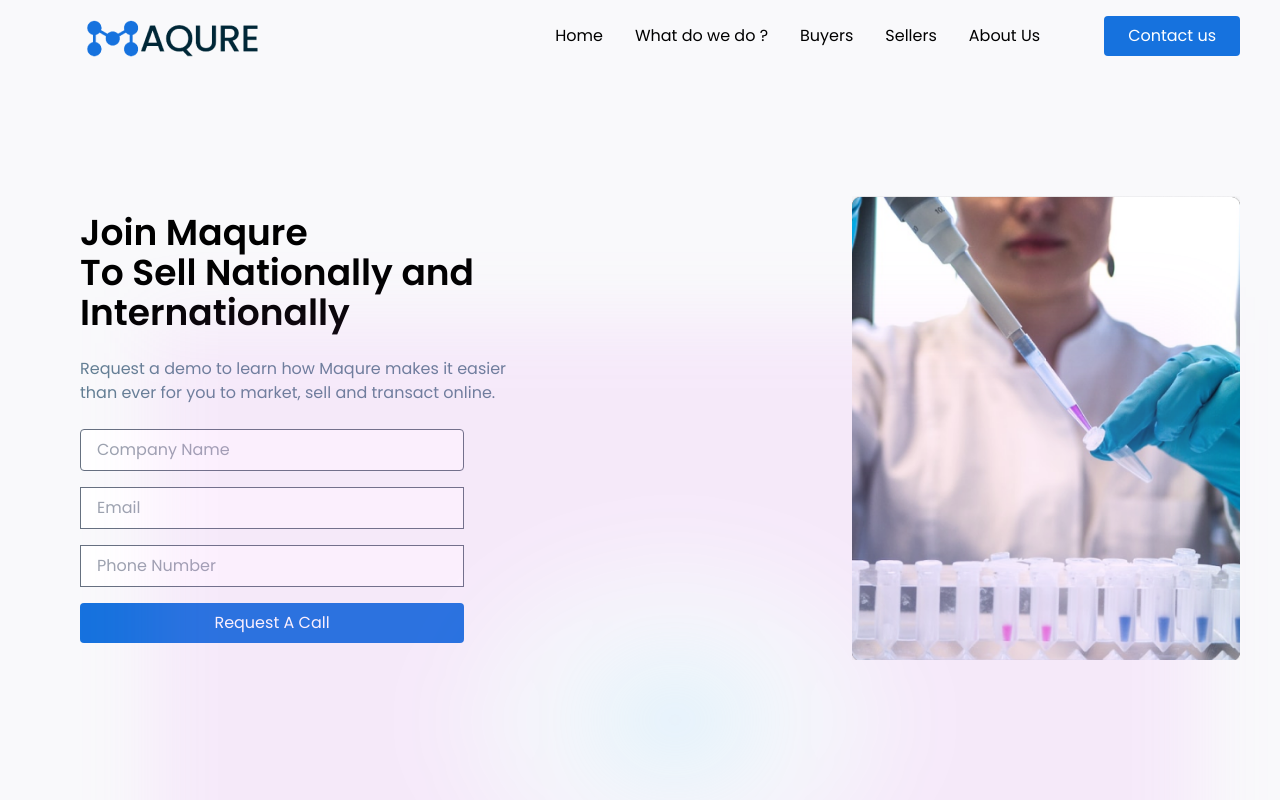
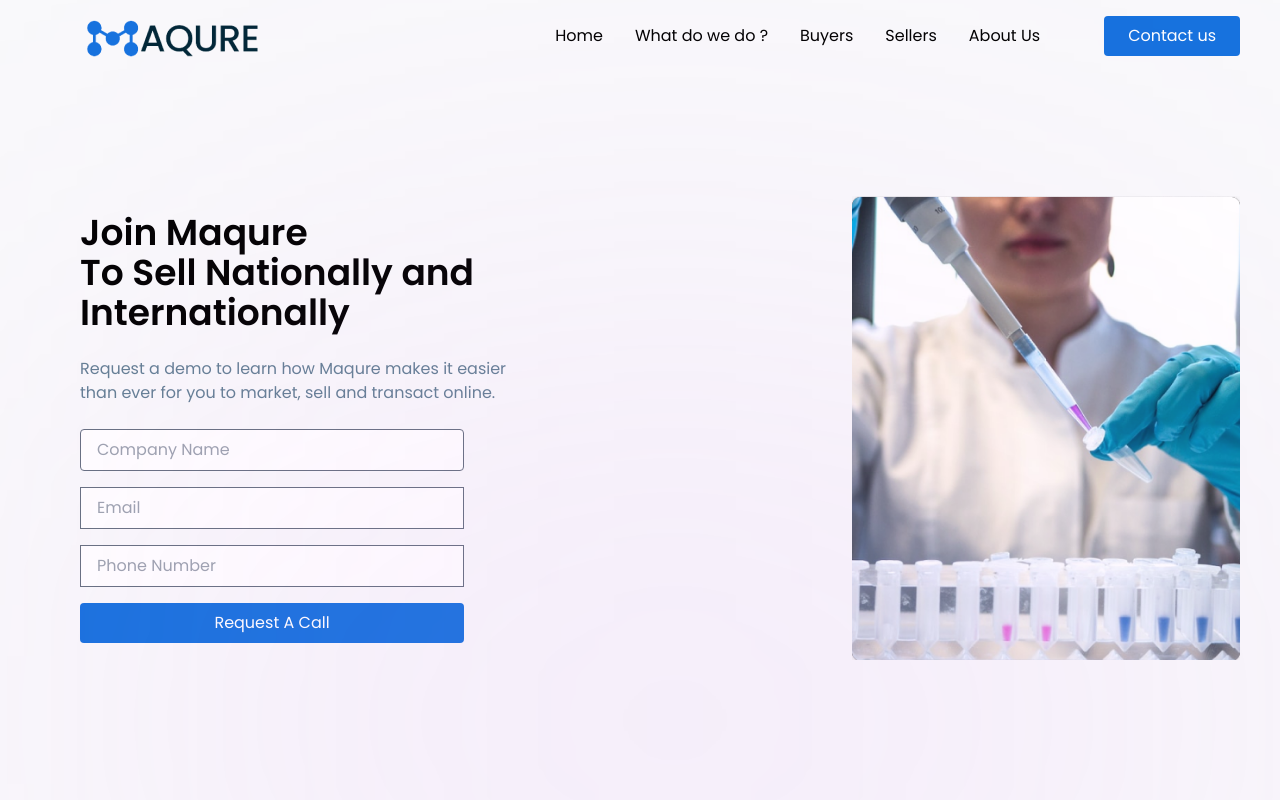
Before and after one commit to maheshpatil132/internship_frontend, a React (Create React App) app: page /onboard in a window 1280 px wide. Shown: the top 800 px of the page. Built offline with nearby package versions, Linux system fonts and the light colour scheme.

Commit message:
added routing

```diff
--- a/src/index.css
+++ b/src/index.css
@@ -122,6 +122,6 @@ body {
   top: 40%;
   background-color: #32009B;
   background: radial-gradient(41.47% 41.47% at 50% 50%, rgba(169, 221, 254, 0.3) 2.4%, rgba(169, 221, 254, 0.054) 26.35%, rgba(226, 118, 243, 0.114) 59.69%);
-  filter: blur(35px);
+  filter: blur(235px);
 
 }
```
